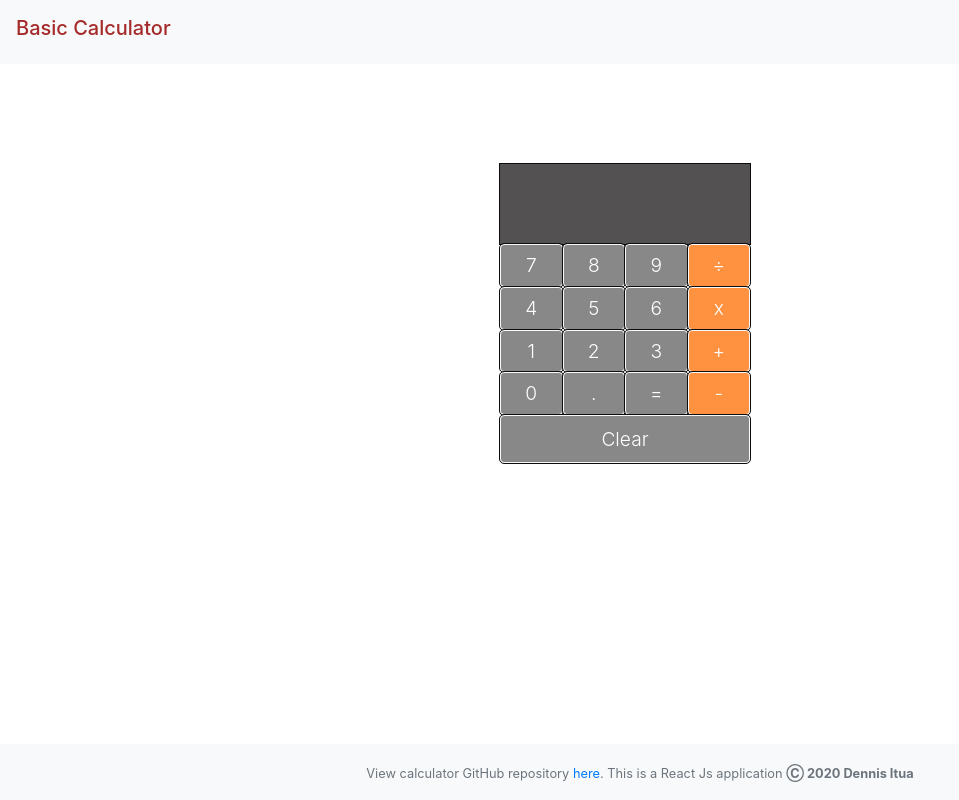
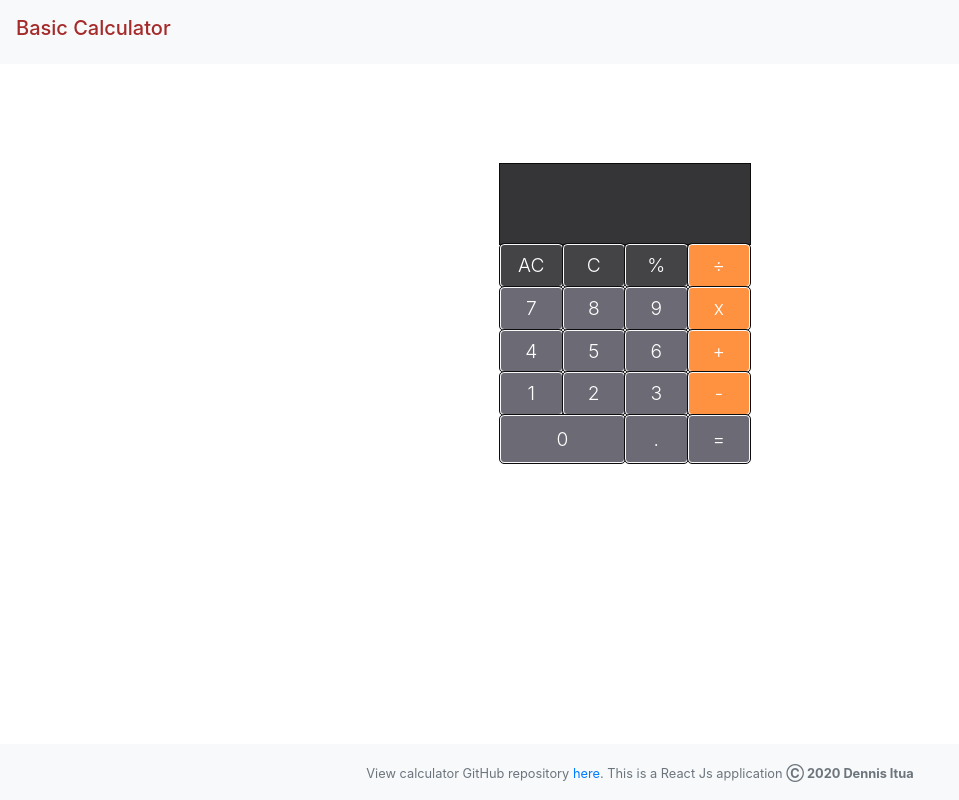
Before and after one commit to Dennis-The14th-web/calculator, a React (Create React App) app: page / in a window 1280 px wide. Shown: the whole page, without its empty margins (0-959 px from the left). Built offline with nearby package versions, Linux system fonts and the light colour scheme.

Commit message:
updated styles for new operators

```diff
--- a/src/components/Calculator/index.css
+++ b/src/components/Calculator/index.css
@@ -6,7 +6,7 @@
   resize: horizontal;
   justify-content: flex-end;
   font-size: 2.5em;
-  background-color: #535151;
+  background-color: #353538;
   color: #ffffff;
   padding: 0.5em 0.2em 0 0;
   margin-top: 2.5em;
@@ -21,7 +21,7 @@
     align-items: center;
     font-weight: 300;
     font-size: 1.2em;
-    background-color: #888888;
+    background-color: #6c6a74;
     color: #fff;
     flex: 1;
     outline: 1px solid #0c0c0c;
@@ -34,15 +34,19 @@
     font-weight: 300;
 }
 
+.style {
+  background-color: #444346;
+}
+
 #clear-btn {
+  min-width: 50%;
   min-height: 2.5em;
   display: flex;
   justify-content: center;
   align-items: center;
   font-weight: 300;
   font-size: 1.2em;
-  /* background-color: #9e9ba8; */
-  background-color: #888888;
+  background-color: #6c6a74;
   color: #fff;
   flex: 1;
   outline: 1px solid #0c0c0c;
--- a/src/components/Calculator/index.jsx
+++ b/src/components/Calculator/index.jsx
@@ -10,31 +10,33 @@ function Calculator (props){
             <div className="result">{props.result}</div>
             </div>
             <div className="row">
+            <button className="btn btn-light btnNum style" onClick={props.clearResult} name="Clear">AC</button>
+            <button className="btn btn-light btnNum style" onClick={props.clearResult} name="Clear">C</button>
+            <button className="btn btn-light btnNum style" onClick={props.clearResult} name="Clear">%</button>
+            <button className="btn btn-light btnNum operator" onClick={props.div} name="/">÷</button>
+            </div>
+            <div className="row">
             <button className="btn btn-light btnNum" onClick={e=>props.handleBtn(e.target.name)} name="7">7</button>
             <button className="btn btn-light btnNum" onClick={e=>props.handleBtn(e.target.name)} name="8">8</button>
             <button className="btn btn-light btnNum" onClick={e=>props.handleBtn(e.target.name)} name="9">9</button>
-            <button className="btn btn-light btnNum operator" onClick={props.div} name="/">÷</button>
+            <button className="btn btn-light btnNum operator" onClick={props.multi} name="x">x</button>
             </div>
             <div className="row">
             <button className="btn btn-light btnNum" onClick={e=>props.handleBtn(e.target.name)} name="4">4</button>
             <button className="btn btn-light btnNum" onClick={e=>props.handleBtn(e.target.name)} name="5">5</button>
             <button className="btn btn-light btnNum" onClick={e=>props.handleBtn(e.target.name)} name="6">6</button>
-            <button className="btn btn-light btnNum operator" onClick={props.multi} name="x">x</button>
+            <button className="btn btn-light btnNum operator" onClick={props.sum} name="+">+</button>
             </div>
             <div className="row">
             <button className="btn btn-light btnNum" onClick={e=>props.handleBtn(e.target.name)} name="1">1</button>
             <button className="btn btn-light btnNum" onClick={e=>props.handleBtn(e.target.name)} name="2">2</button>
             <button className="btn btn-light btnNum" onClick={e=>props.handleBtn(e.target.name)} name="3">3</button>
-            <button className="btn btn-light btnNum operator" onClick={props.sum} name="+">+</button>
-            </div>
-            <div className="row">
-            <button className="btn btn-light btnNum" onClick={props.addZero} name="0">0</button>
-            <button className="btn btn-light btnNum" onClick={props.addDecimal} name=".">.</button>
-            <button className="btn btn-light btnNum" onClick={e=>props.eval(e)} name="=">=</button>
             <button className="btn btn-light btnNum operator" onClick={props.sub} name="-">-</button>
             </div>
             <div className="row">
-            <button className="btn btn-light btnNum" onClick={props.clearResult} name="Clear" id="clear-btn">Clear</button>
+            <button className="btn btn-light btnNum" id="clear-btn" onClick={props.addZero} name="0">0</button>
+            <button className="btn btn-light btnNum" onClick={props.addDecimal} name=".">.</button>
+            <button className="btn btn-light btnNum" onClick={e=>props.eval(e)} name="=">=</button>
             </div>
             </div>
         </div>
```
